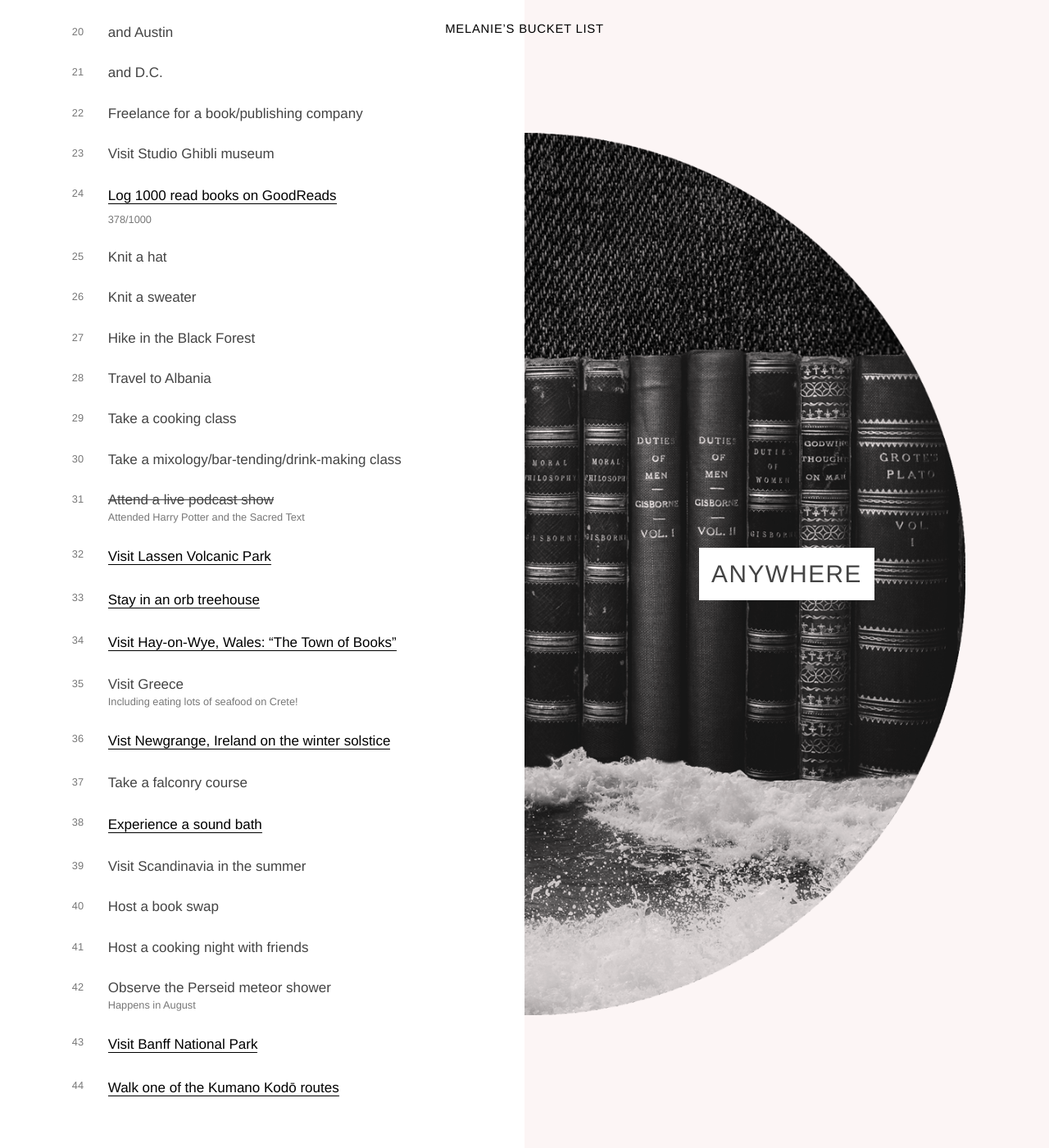
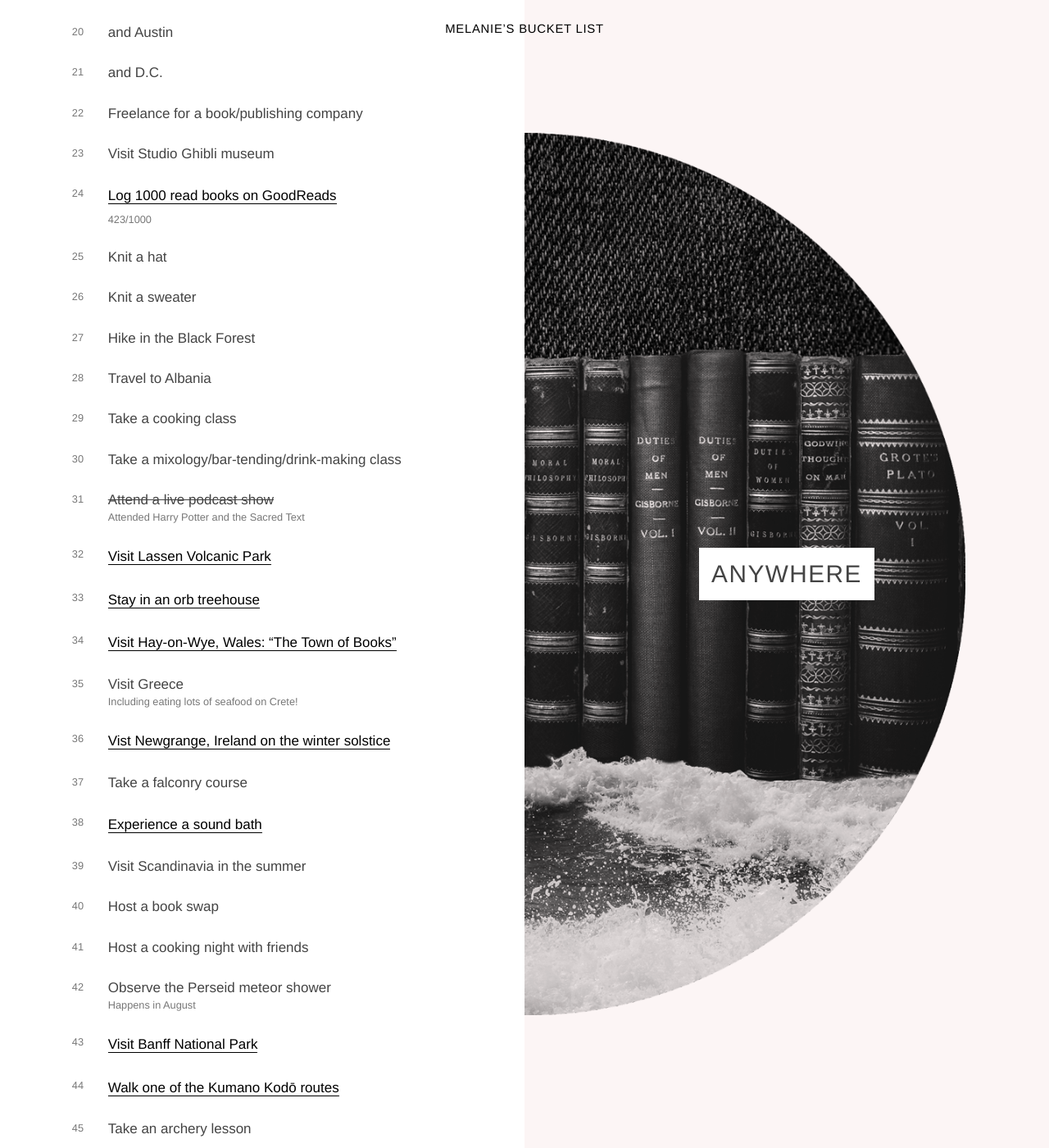
Before and after one commit to melanierichards/bucketlist, a Jekyll site: the page built from anywhere.md, in a window 1280 px wide and 1400 px high, scrolled down 1082 px. Shown: the whole window at 82% size. Built offline with Jekyll 4.4.1, drawn with Linux system fonts in a browser that asks for light colours; some web fonts are replaced.

Commit message:
[Update item] Update number of GoodReads read books

```diff
--- a/_data/anywhere.json
+++ b/_data/anywhere.json
@@ -75,7 +75,7 @@
 {
     "text": "Log 1000 read books on GoodReads",
     "url": "https://www.goodreads.com/review/list/2236850?shelf=read",
-    "notes": "378/1000"
+    "notes": "423/1000"
 },
 {
     "text": "Knit a hat"
@@ -147,4 +147,7 @@
 {
     "text": "Walk one of the Kumano Kodō routes",
     "url": "https://en.wikipedia.org/wiki/Kumano_Kodō"
+},
+{
+    "text": "Take an archery lesson"
 }]
```
